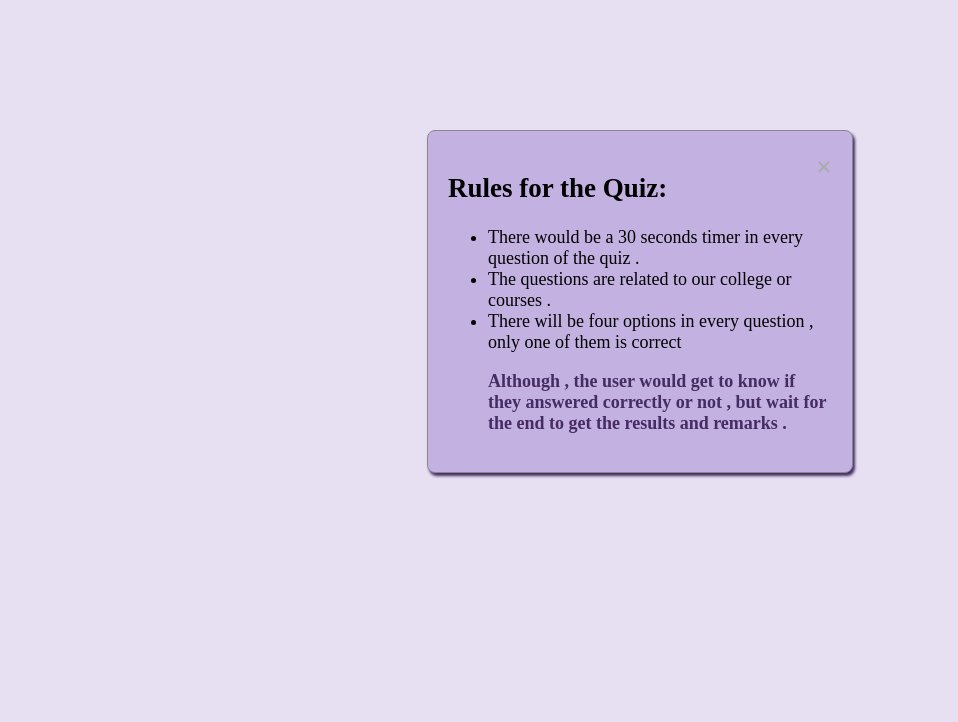
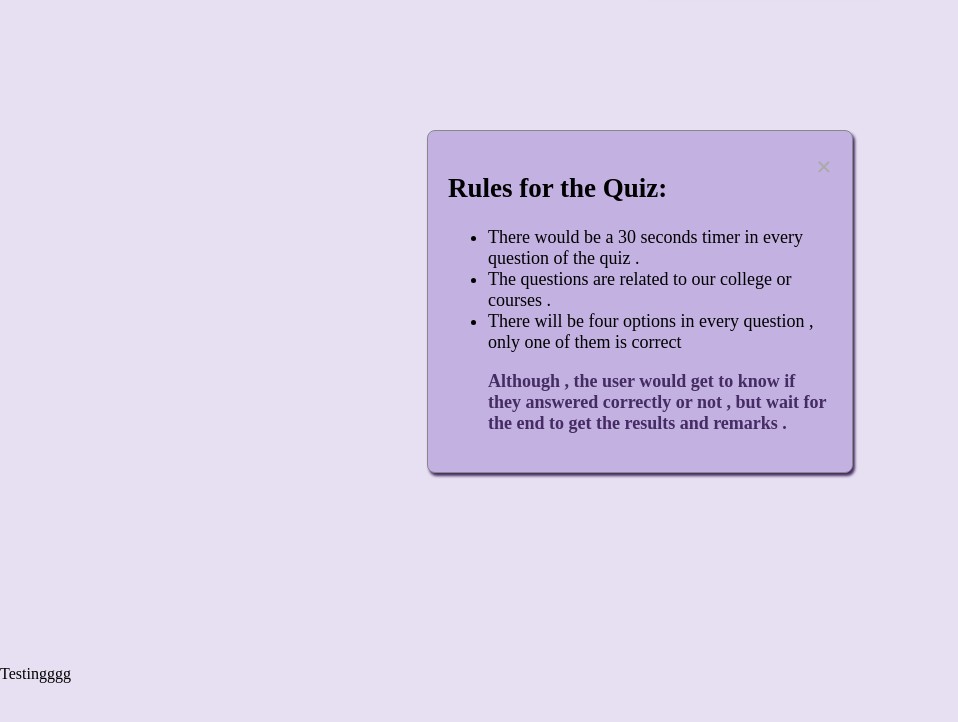
Before and after one commit to Mohini17o3/QuizzyApp, a plain HTML site: page quiz.html in a window 1280 px wide. Both pictures are taken after a click on the link "Rules". Shown: the part 62-784 px from the top of the page, without its empty margins (0-958 px from the left). Drawn offline with Linux system fonts and the light colour scheme.

Commit message:
Testing something

```diff
--- a/quiz.html
+++ b/quiz.html
@@ -35,6 +35,8 @@
                 <p>Although , the user would get to know if they answered correctly or not , but wait for the end to get the results and remarks .</p>
             </ul>
         </div>
+
+        <div> Testingggg </div>
     </section>
 
 
```
